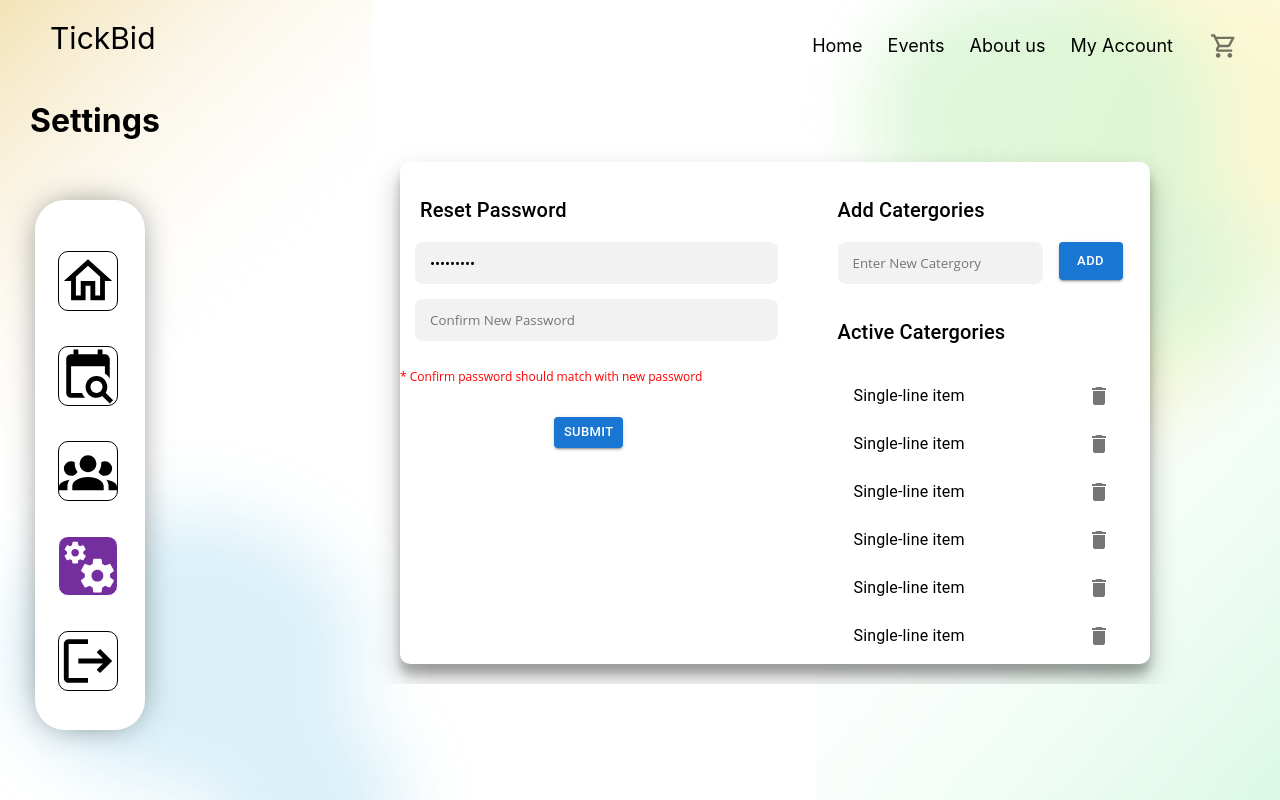
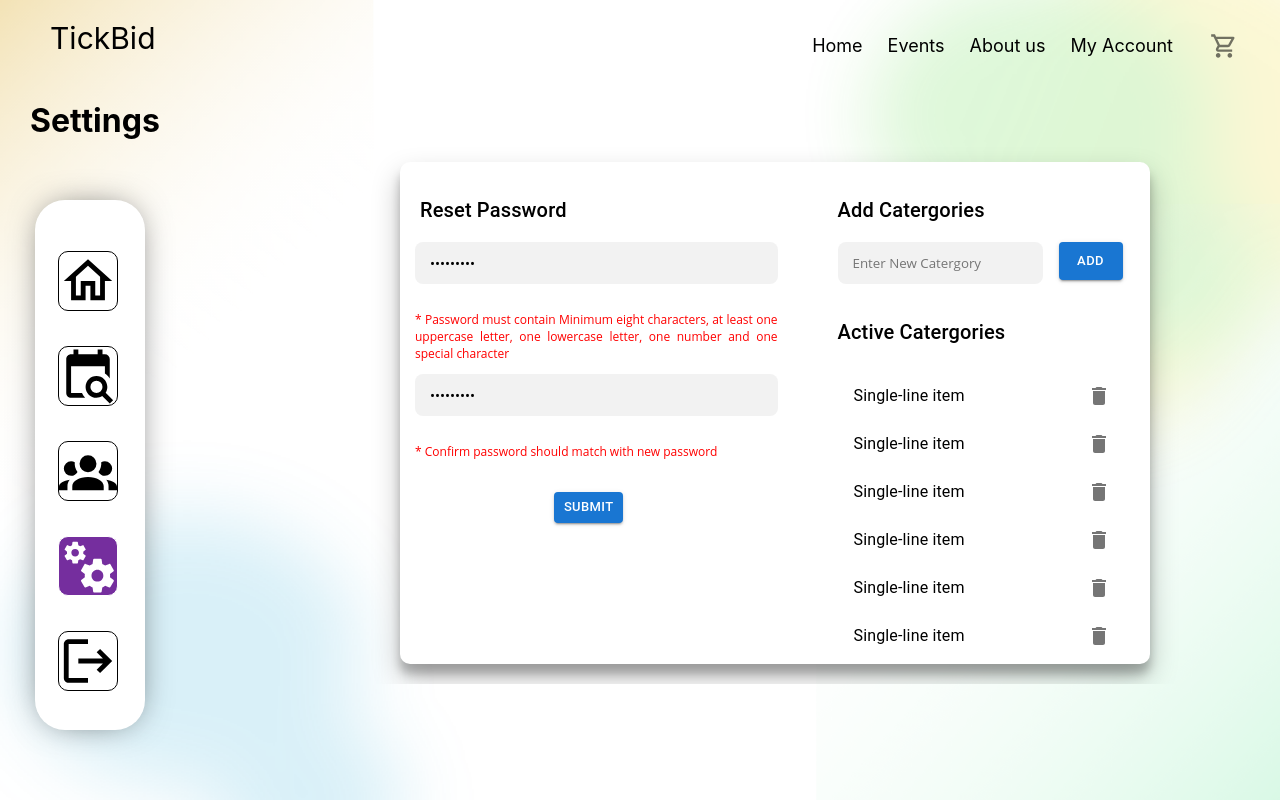
Before and after one commit to samitha093/Software-project, a Next.js app in the folder client/: page /manager/settings in a window 1280 px wide. Both pictures are taken after typing "Sample123", "Sample123" into the empty fields and a click on the button "SUBMIT". Built offline with nearby package versions, Linux system fonts and the light colour scheme; no server answers; a web font is replaced by a local one.

Commit message:
Password reset validations done

```diff
--- a/client/components/manager/Passwordresetmanager.tsx
+++ b/client/components/manager/Passwordresetmanager.tsx
@@ -36,14 +36,16 @@ const Passwordresetmanager: React.FC<ResetPwdProps> = ({ }) => {
     }
 
     const newpasswordChangeHandler = (e: any) => {
-        const valid = e.target.value.trim().length >= 5;
+        const newpassword_regex = /^(?=.*?[A-Z])(?=.*?[a-z])(?=.*?[0-9])(?=.*?[#?!@$%^&*-]).{8,}$/;
+        const valid = !!e.target.value.match(newpassword_regex);
+        setNewpassword(e.target.value);
         setNewpasswordError(!valid);
-        setNewpassword(e.target.value);
 
     }
 
-    const confirmPasswordChangeHandler = async (event: any) => {
+    const confirmPasswordChangeHandler = async (e: any) => {
         var np = new String(newpassword);
+        var confirmPassword = setConfirmpassword(e.target.value);
         var cp = new String(confirmPassword);
         var isEquel = JSON.stringify(np) === JSON.stringify(cp);
         setvalidationerror(!isEquel);
@@ -69,11 +71,11 @@ const Passwordresetmanager: React.FC<ResetPwdProps> = ({ }) => {
                                         type="password"
                                         placeholder="New Password"
                                         value={newpassword}
-                                        onChange={(e) => setNewpassword(e.target.value)}
-                                    //onChange = {newpasswordChangeHandler}
+                                        //onChange={(e) => setNewpassword(e.target.value)}
+                                        onChange={newpasswordChangeHandler}
                                     />
                                 </div>
-                                {newpasswordError && (<p className="error_message"> * Password can not be empty</p>)}
+                                {newpasswordError && (<p className={styles.manager_error_message}> * Password must contain Minimum eight characters, at least one uppercase letter, one lowercase letter, one number and one special character</p>)}
 
                                 <div>
                                     <input
@@ -85,7 +87,7 @@ const Passwordresetmanager: React.FC<ResetPwdProps> = ({ }) => {
                                         onChange={confirmPasswordChangeHandler}
                                     />
                                 </div>
-                                {validationError && (<p className="error_message"> * Confirm password should match with new password</p>)}
+                                {validationError && (<p className={styles.manager_error_message}> * Confirm password should match with new password</p>)}
 
                                 <br />
                                 <div className={styles.manager_reset_password_submit_button}>
--- a/client/components/manager/styles.module.css
+++ b/client/components/manager/styles.module.css
@@ -427,8 +427,6 @@
 
 /*start-manager password reset component*/
 
-
-
 .manager_settings_head {
     font-size: x-large !important;
     font-weight: bolder !important;
@@ -485,7 +483,14 @@
 .manager_password_text {
     margin-left: 20px;
 }
-
+.manager_error_message{
+    font-family: 'Open Sans', sans-serif;
+    color: red;
+    font-size: 12px;
+    margin-left: 15px;
+    margin-right: 50px;
+    text-align: justify;
+}
 /*Start - Catergorylist Component*/
 
 .css-mhc70k-MuiGrid-root>.MuiGrid-item {
```
Also changed, not shown: 1 other file (tests, documents, lock files or other folders).
